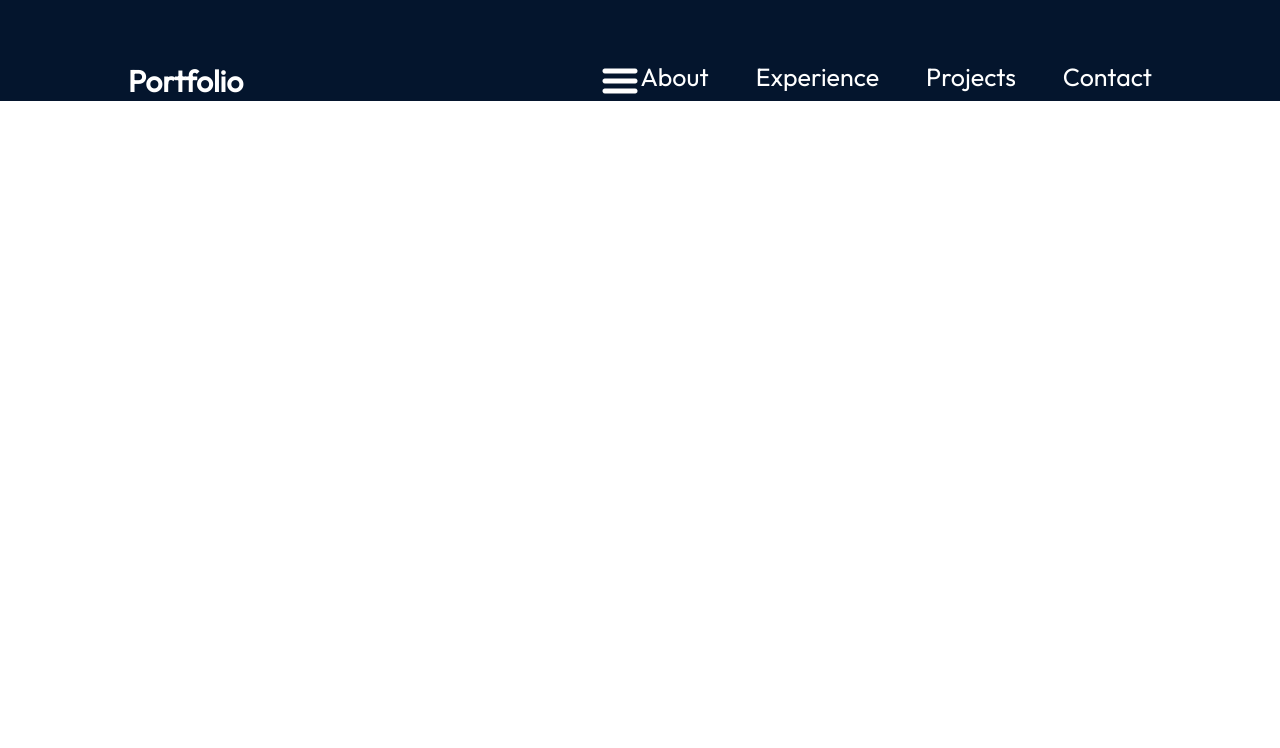
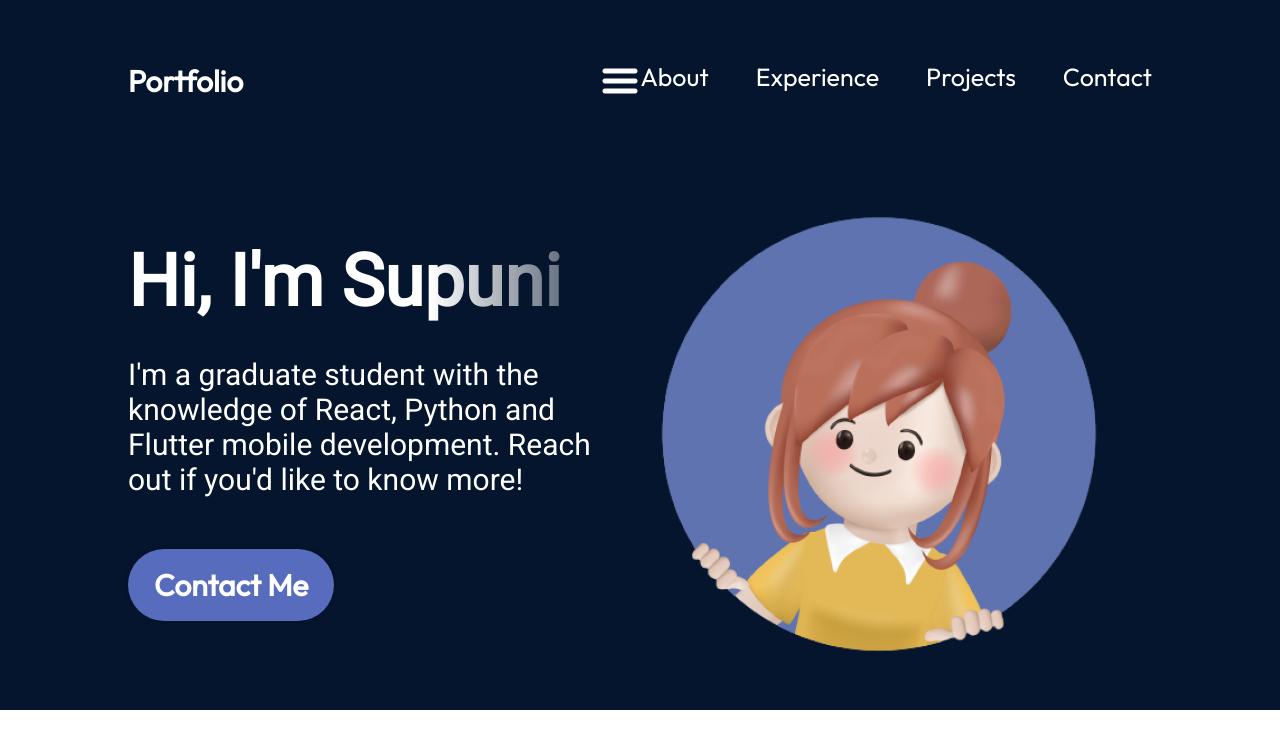
Before and after one commit to Supuni007/Portfolio, a React (Vite) app: page / in a window 1280 px wide. Shown: the top 748 px of the page. Built offline with nearby package versions, Linux system fonts and the light colour scheme.

Commit message:
Create hero section

```diff
--- a/src/App.jsx
+++ b/src/App.jsx
@@ -1,9 +1,11 @@
 import styles from './App.module.css';
+import { Hero } from './components/Hero/Hero';
 import { Navbar } from './components/Navbar/Navbar';
 
 function App() {
   return <div className={styles.App}>
     <Navbar />
+    <Hero />
   </div>;
 }
 
--- /dev/null
+++ b/src/components/Hero/Hero.jsx
@@ -0,0 +1,21 @@
+import React from "react";
+
+import styles from "./Hero.module.css";
+import { getImageUrl } from "../../utils";
+
+export const Hero = () => {
+    return (
+        <section className={styles.container}>
+            <div className={styles.content}>
+                <h1 className={styles.title}>Hi, I'm Supuni</h1>
+                <p className={styles.description}>
+                    I'm a graduate student with the knowledge of React, Python and Flutter mobile development. Reach out if you'd like to know more!
+                </p>
+                <a href="mailto:supunirathnayake007@gmail.com" className={styles.contactBtn}>Contact Me</a>
+            </div>
+            <img src={getImageUrl("hero/heroImage.png")} alt="Hero image of me" classNAme={styles.heroImg}></img>
+            <div className={StyleSheet.topBlur}/>
+            <div className={StyleSheet.bottomBlur}/>
+        </section>
+    );
+};
--- /dev/null
+++ b/src/components/Hero/Hero.module.css
@@ -0,0 +1,52 @@
+@import "../../vars.css";
+
+.container {
+    position: relative;
+    display: flex;
+    align-items: center;
+    justify-content: space-between;
+    margin-top: 49px;
+    z-index: 1;
+    margin-left: 10%;
+    margin-right: 10%;
+}
+
+.content {
+    display: flex;
+    flex-direction: column;
+    align-items: flex-start;
+    color: var(--color-text);
+    z-index: 1;
+}
+
+.title {
+    font-size: 72px;
+    font-weight: 900;
+    margin-bottom: 33px;
+    font-family: var(--font-roboto);
+    background: linear-gradient(90deg, rgba(255, 255, 255, 1) 70%, rgba(255, 255, 255, 0) 120%);
+    -webkit-text-fill-color: transparent;
+    -webkit-background-clip: text;
+}
+
+.description {
+    font-size: 30px;
+    font-family: var(--font-roboto);
+    margin-bottom: 52px;
+}
+
+.contactBtn {
+    text-decoration: none;
+    background-color: var(--color-primary);
+    color: var(--color-text);
+    border-radius: 100px;
+    font-size: 30px;
+    font-weight: 600;
+    padding: 17px 26px;
+    box-shadow: 0 0 4px 0 rgba(0, 0, 0, 0.25);
+}
+
+.heroImg {
+    width: 50%;
+    z-index: 1;
+}
--- a/src/vars.css
+++ b/src/vars.css
@@ -7,5 +7,5 @@
     --color-bg: #04152d;
 
     /* Fonts */
-    --font-robot: "Roboto";
+    --font-roboto: "Roboto";
 }
```
